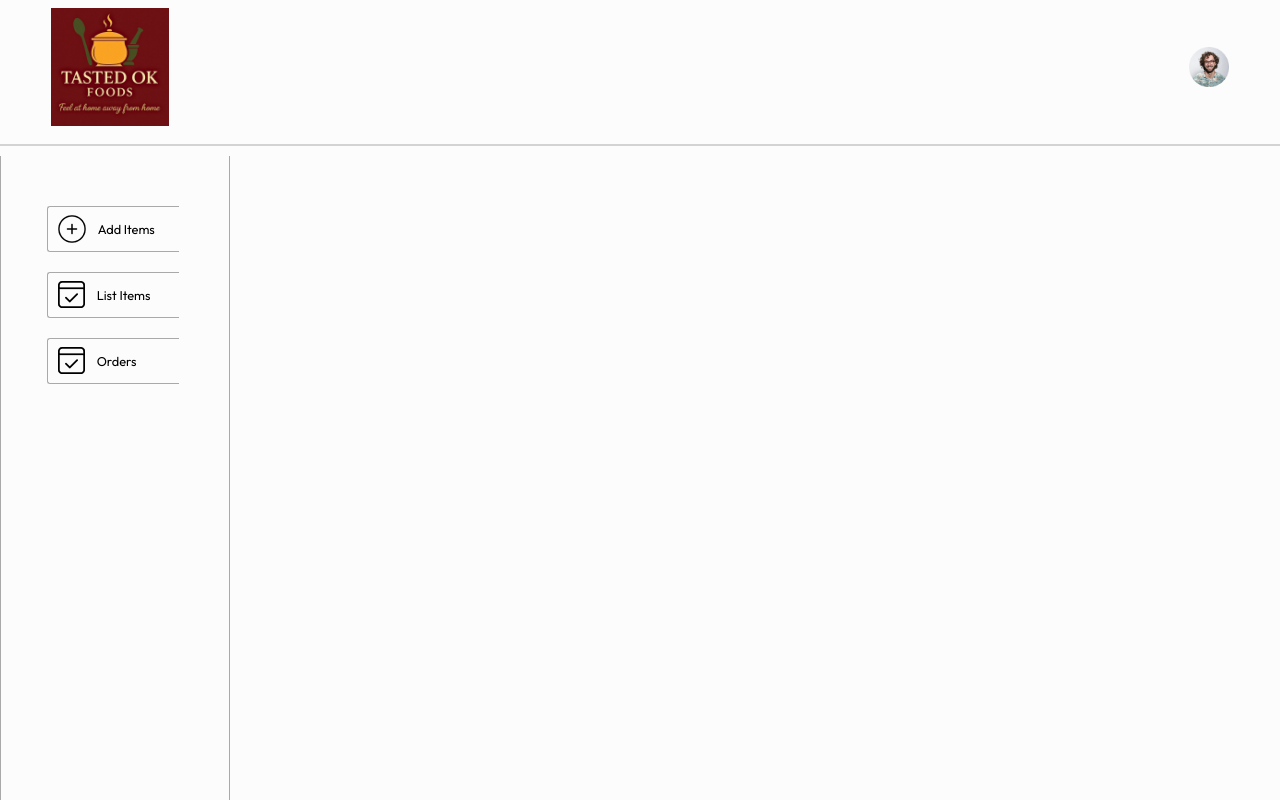
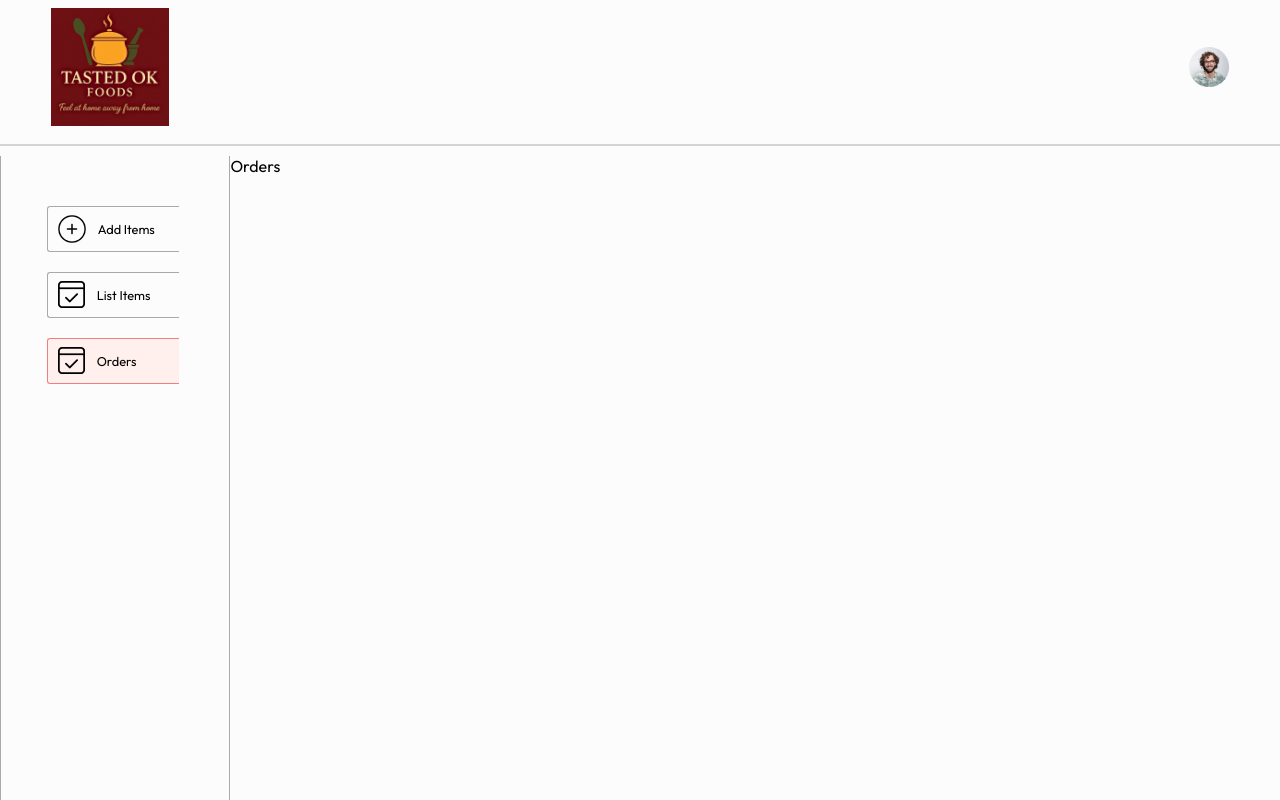
Before and after one commit to Visinho/food-app-admin, a React (Vite) app: page /orders in a window 1280 px wide. Shown: the top 800 px of the page. Built offline with nearby package versions, Linux system fonts and the light colour scheme.

Commit message:
Nav router implementation

```diff
--- a/src/App.jsx
+++ b/src/App.jsx
@@ -1,6 +1,10 @@
 import React from "react";
 import Navbar from "./components/Navbar/Navbar";
 import Sidebar from "./components/Sidebar/Sidebar";
+import { Routes, Route } from 'react-router-dom'
+import List from "./pages/List/List";
+import Orders from "./pages/Orders/Orders";
+import Add from "./pages/Add/Add";
 
 const App = () => {
   return (
@@ -9,6 +13,11 @@ const App = () => {
       <hr style={{ border: "1px solid lightgray", margin: "10px 0" }} />
       <div className="app-content">
         <Sidebar />
+        <Routes>
+          <Route path='/add' element={<Add />} />
+          <Route path='/list' element={<List />} />
+          <Route path='/orders' element={<Orders />} />
+        </Routes>
       </div>
     </div>
   );
--- a/src/components/Sidebar/Sidebar.css
+++ b/src/components/Sidebar/Sidebar.css
@@ -25,6 +25,11 @@
     cursor: pointer;
 }
 
+.sidebar-option.active {
+    background-color: #fff0ed;
+    border-color: lightcoral;
+}
+
 @media (max-width: 900px) {
     .sidebar-option p {
         display: none;
--- a/src/components/Sidebar/Sidebar.jsx
+++ b/src/components/Sidebar/Sidebar.jsx
@@ -1,23 +1,24 @@
 import React from 'react'
 import './Sidebar.css'
 import { assets } from '../../assets/assets'
+import { NavLink } from 'react-router-dom'
 
 const Sidebar = () => {
   return (
     <div className='sidebar'>
       <div className="sidebar-options">
-        <div className="sidebar-option">
+        <NavLink to='/add' className="sidebar-option">
             <img src={assets.add_icon} alt="" />
             <p className="add-items">Add Items</p>
-        </div>
-        <div className="sidebar-option">
+        </NavLink>
+        <NavLink to='/list' className="sidebar-option">
             <img src={assets.order_icon} alt="" />
             <p className="add-items">List Items</p>
-        </div>
-        <div className="sidebar-option">
+        </NavLink>
+        <NavLink to='/orders' className="sidebar-option">
             <img src={assets.order_icon} alt="" />
             <p className="add-items">Orders</p>
-        </div>
+        </NavLink>
       </div>
     </div>
   )
--- /dev/null
+++ b/src/pages/Add/Add.jsx
@@ -0,0 +1,12 @@
+import React from 'react'
+import './Add.css'
+
+const Add = () => {
+  return (
+    <div>
+      Add
+    </div>
+  )
+}
+
+export default Add
--- /dev/null
+++ b/src/pages/List/List.jsx
@@ -0,0 +1,12 @@
+import React from 'react'
+import './List.css'
+
+const List = () => {
+  return (
+    <div>
+      List
+    </div>
+  )
+}
+
+export default List
--- /dev/null
+++ b/src/pages/Orders/Orders.jsx
@@ -0,0 +1,12 @@
+import React from 'react'
+import './Orders.css'
+
+const Orders = () => {
+  return (
+    <div>
+      Orders
+    </div>
+  )
+}
+
+export default Orders
```
Also changed, not shown: src/pages/Add/Add.css (added), src/pages/List/List.css (added), src/pages/Orders/Orders.css (added).
